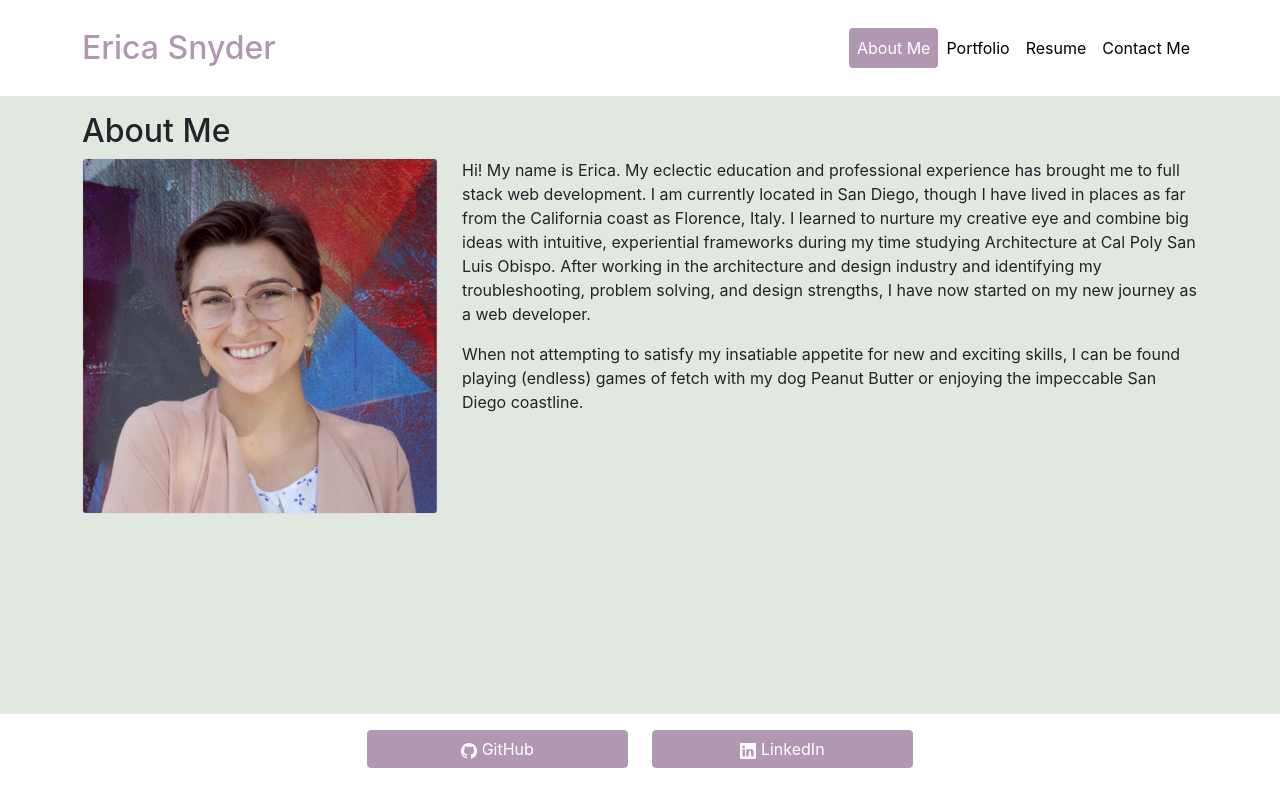
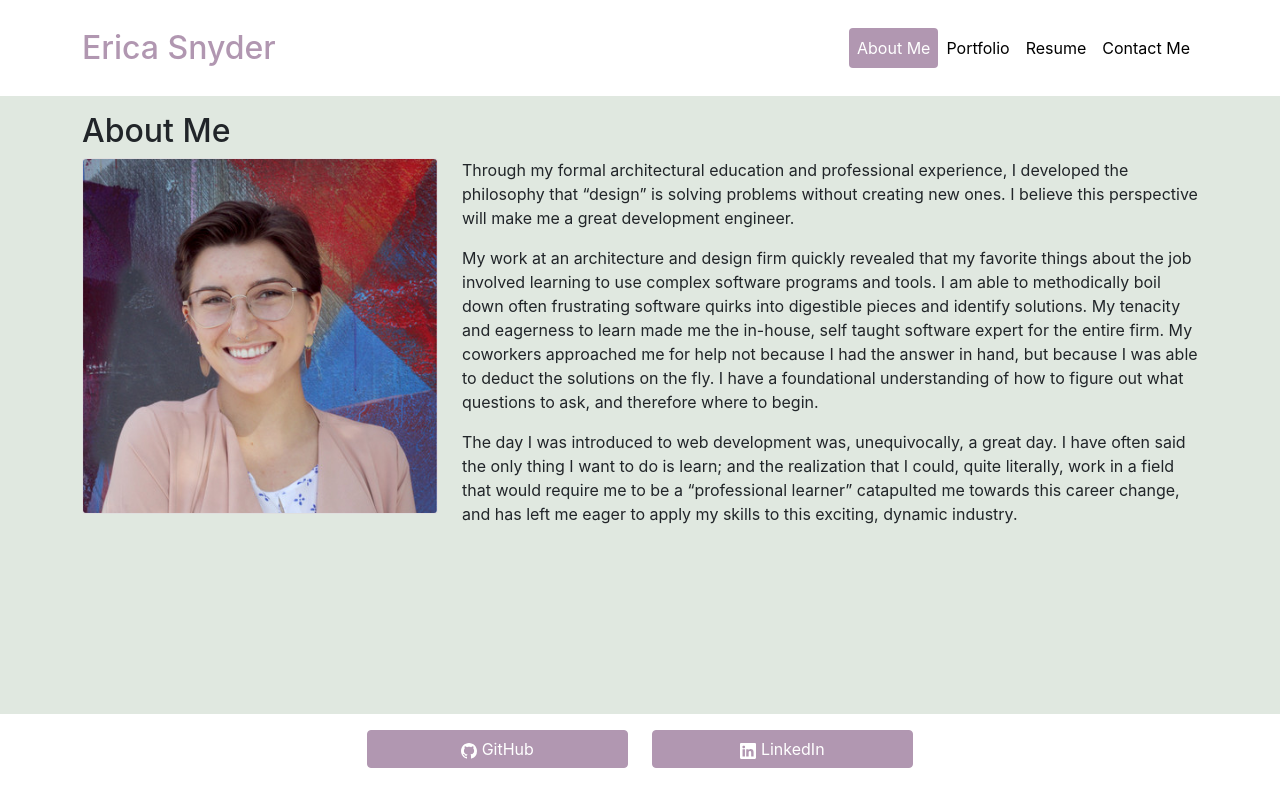
Before and after one commit to ericaleesnyder/react-portfolio, a React (Create React App) app: page / in a window 1280 px wide. Built offline with nearby package versions, Linux system fonts and the light colour scheme.

Commit message:
updated about me content

```diff
--- a/src/components/pages/About/index.js
+++ b/src/components/pages/About/index.js
@@ -8,19 +8,24 @@ export default function About() {
       <h2>About Me</h2>
       <Row>
       <Col md="4">
-        <Card>
+        <Card style={{marginBottom:"1rem"}}>
           <Card.Img src={headshot} alt="erica snyder headshot"/>
         </Card>
       </Col>
       <Col>
         <p>
-          Hi! My name is Erica. My eclectic education and professional experience has brought me to full stack web development.
-          I am currently located in San Diego, though I have lived in places as far from the California coast as Florence, Italy.
-          I learned to nurture my creative eye and combine big ideas with intuitive, experiential frameworks during my time studying Architecture at Cal Poly San Luis Obispo.
-          After working in the architecture and design industry and identifying my troubleshooting, problem solving, and design strengths, I have now started on my new journey as a web developer.
+          Through my formal architectural education and professional experience, I developed the philosophy that “design” is solving problems without creating new ones.
+          I believe this perspective will make me a great development engineer.
         </p>
         <p>
-          When not attempting to satisfy my insatiable appetite for new and exciting skills, I can be found playing (endless) games of fetch with my dog Peanut Butter or enjoying the impeccable San Diego coastline.
+          My work at an architecture and design firm quickly revealed that my favorite things about the job involved learning to use complex software programs and tools.
+          I am able to methodically boil down often frustrating software quirks into digestible pieces and identify solutions.
+          My tenacity and eagerness to learn made me the in-house, self taught software expert for the entire firm. My coworkers approached me for help not because I had the answer in hand, but because I was able to deduct the solutions on the fly.
+          I have a foundational understanding of how to figure out what questions to ask, and therefore where to begin.
+        </p>
+        <p>
+          The day I was introduced to web development was, unequivocally, a great day.
+          I have often said the only thing I want to do is learn; and the realization that I could, quite literally, work in a field that would require me to be a “professional learner” catapulted me towards this career change, and has left me eager to apply my skills to this exciting, dynamic industry.
         </p>
       </Col>
       </Row>
```
